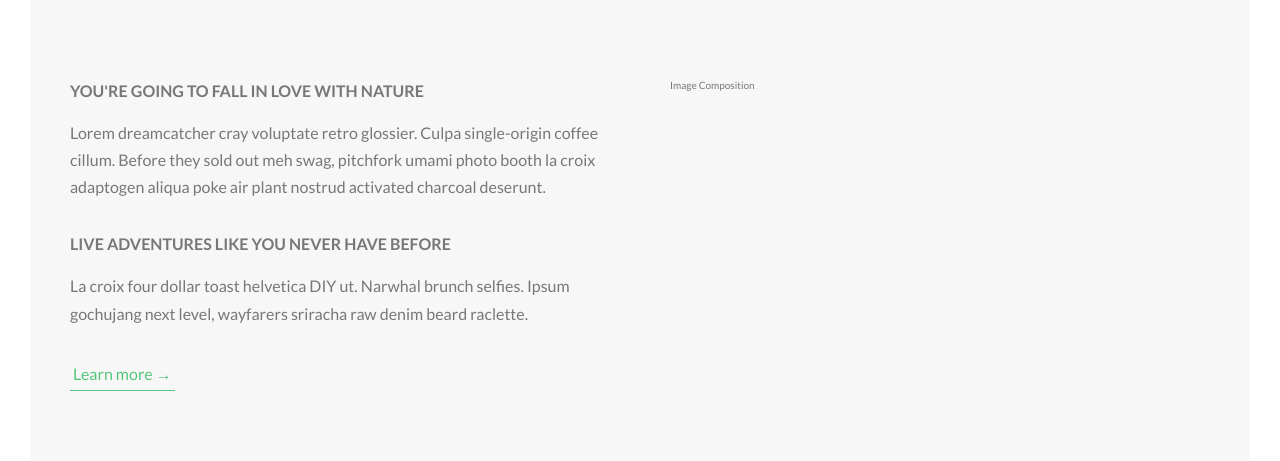
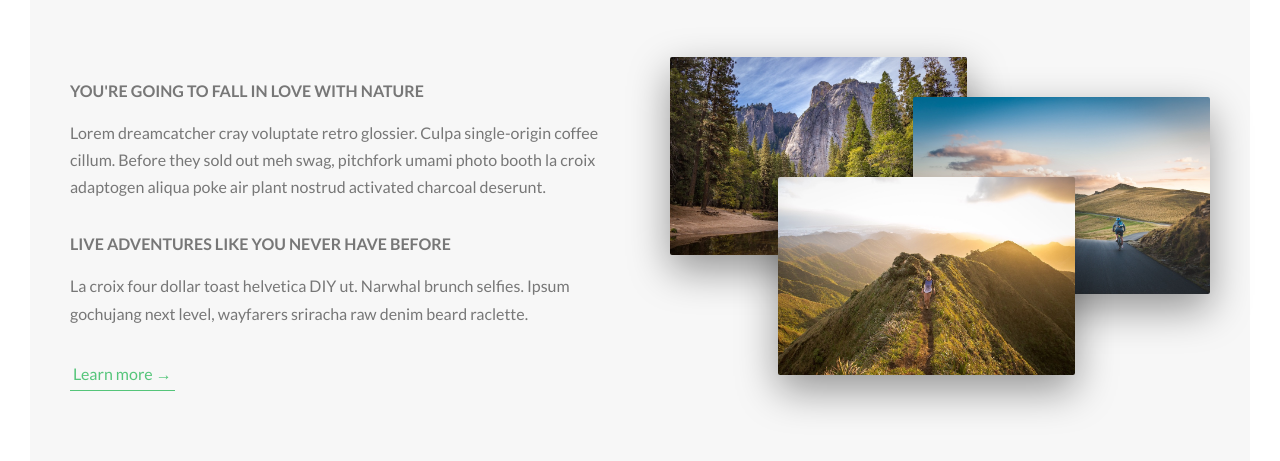
Before and after one commit to chanalisa/natours, a website: page index.html in a window 1280 px wide. Shown: the part 943-1404 px from the top of the page. Drawn offline with Linux system fonts and the light colour scheme.

Commit message:
completed building the about section part 3

```diff
--- a/index.html
+++ b/index.html
@@ -60,7 +60,23 @@
             <a href="#" class="btn-text">Learn more &rarr;</a>
           </div>
           <div class="col-1-of-2">
-            Image Composition
+            <div class="composition">
+              <img
+                src="img/nat-1-large.jpg"
+                alt="Photo 1"
+                class="composition__photo composition__photo--p1"
+              />
+              <img
+                src="img/nat-2-large.jpg"
+                alt="Photo 2"
+                class="composition__photo composition__photo--p2"
+              />
+              <img
+                src="img/nat-3-large.jpg"
+                alt="Photo 3"
+                class="composition__photo composition__photo--p3"
+              />
+            </div>
           </div>
         </div>
       </section>
--- /dev/null
+++ b/sass/components/_composition.scss
@@ -0,0 +1,59 @@
+.composition {
+  position: relative;
+
+  /* The outline-offset property allows the outline to not be flush with the image. */
+  &__photo {
+    width: 55%;
+    box-shadow: 0 1.5rem 4rem rgba($color-black, 0.4);
+    position: absolute;
+    z-index: 10;
+    border-radius: 2px;
+    -webkit-border-radius: 2px;
+    -moz-border-radius: 2px;
+    -ms-border-radius: 2px;
+    -o-border-radius: 2px;
+    transition: all 0.2s;
+    -webkit-transition: all 0.2s;
+    -moz-transition: all 0.2s;
+    -ms-transition: all 0.2s;
+    -o-transition: all 0.2s;
+    outline-offset: 2rem;
+
+    &--p1 {
+      left: 0;
+      top: -2rem;
+    }
+
+    &--p2 {
+      right: 0;
+      top: 2rem;
+    }
+
+    &--p3 {
+      left: 20%;
+      top: 10rem;
+    }
+
+    /* The outline property is the same as border, but allows the use of the outline-offset property. */
+    &:hover {
+      outline: 1.5rem solid $color-primary;
+      box-shadow: 0 2.5rem 4rem rgba($color-black, 0.5);
+      transform: scale(1.05) translateY(-0.5rem);
+      -webkit-transform: scale(1.05) translateY(-0.5rem);
+      -moz-transform: scale(1.05) translateY(-0.5rem);
+      -ms-transform: scale(1.05) translateY(-0.5rem);
+      -o-transform: scale(1.05) translateY(-0.5rem);
+      z-index: 20;
+    }
+  }
+
+  /* .composition:hover .composition__photo:not(:hover)
+        This selects the non-hovered child elements, when hovering over the composition div. */
+  &:hover &__photo:not(:hover) {
+    transform: scale(0.95);
+    -webkit-transform: scale(0.95);
+    -moz-transform: scale(0.95);
+    -ms-transform: scale(0.95);
+    -o-transform: scale(0.95);
+  }
+}
--- a/sass/main.scss
+++ b/sass/main.scss
@@ -8,6 +8,7 @@
 @import "base/utilities";
 
 @import "components/button";
+@import "components/composition";
 
 @import "layout/grid";
 @import "layout/header";
```
Also changed, not shown: css/style.css.
